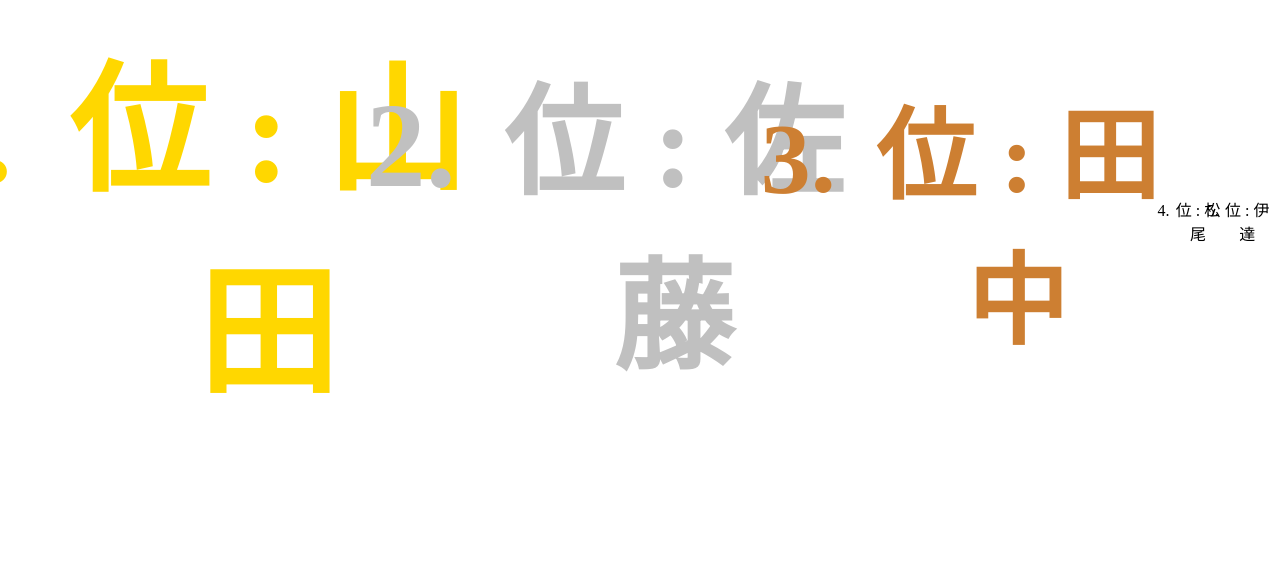
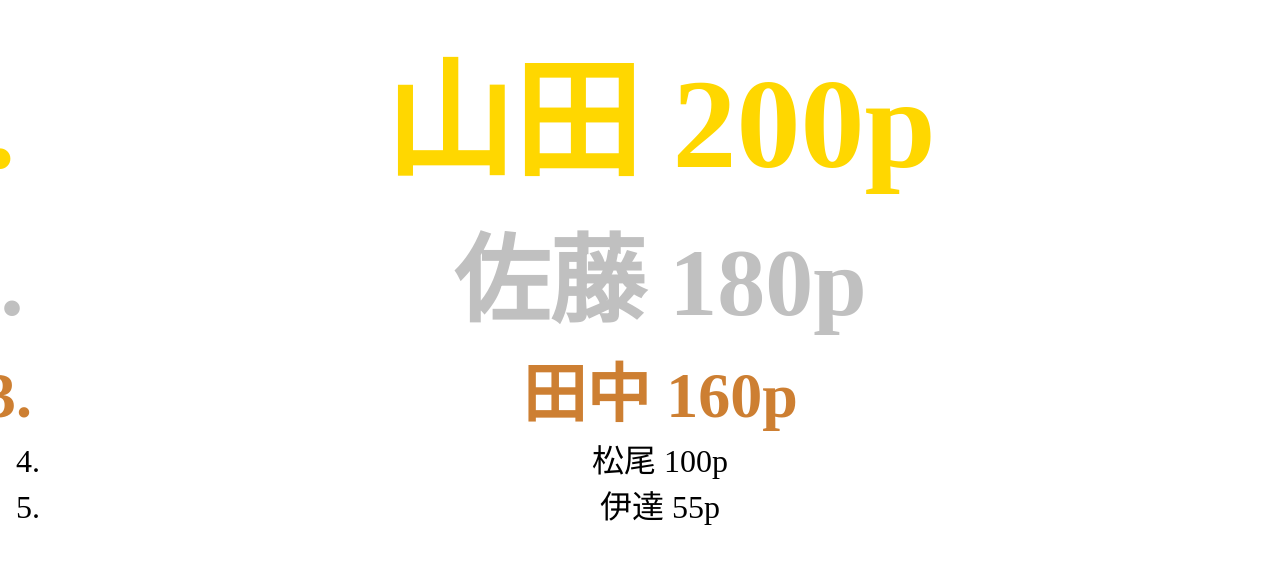
Before and after one commit to yunyun0202/yunyun0202.github.io, a plain HTML site: page rate.html in a window 1280 px wide. Shown: the part 70-634 px from the top of the page. Drawn offline with Linux system fonts and the light colour scheme.

Commit message:
Update rate.html

```diff
--- a/rate.html
+++ b/rate.html
@@ -7,41 +7,38 @@
   <style>
     ol {
       text-align: center;
-      display: flex;
-      jusify-content: center;
-      align-items: center;
     }
     .top1 {
-      font-size: 140px;
+      font-size: 800%;
       font-weight: bold;
       color: gold;
     }
 
     .top2 {
-      font-size: 120px;
+      font-size: 600%;
       font-weight: bold;
       color: silver;
     }
 
     .top3 {
-      font-size: 100px;
+      font-size: 400%;
       font-weight: bold;
       color: #CD7F32
     }
 
     .top10 {
-      font-size: 60px;
+      font-size: 200%;
     }
     </style>
 </head>
 <body>
   <h1>成績</h1>
   <ol>
-    <li class="top1">位 : 山田</li>
-    <li class="top2">位 : 佐藤</li>
-    <li class="top3">位 : 田中</li>
-    <li>位 : 松尾</li>
-    <li>位 : 伊達</li>
+    <li class="top1">山田 200p</li>
+    <li class="top2">佐藤 180p</li>
+    <li class="top3">田中 160p</li>
+    <li class="top10">松尾 100p</li>
+    <li class="top10">伊達 55p</li>
   </ol>
 </body>
 </html>
```
